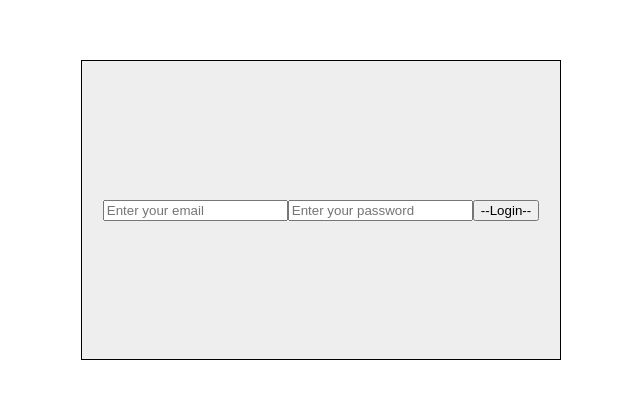
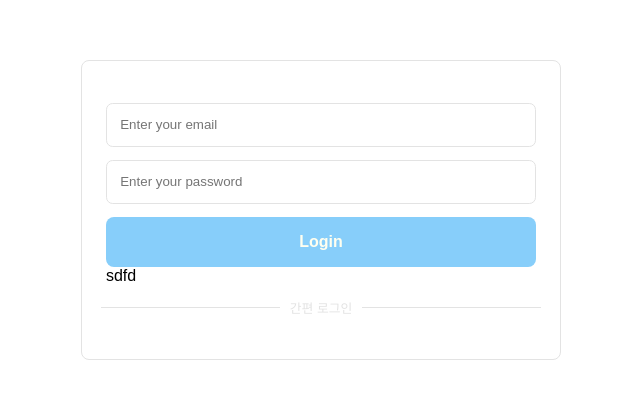
Before and after one commit to hojuncha997/ts-react-basic-template, a React (Create React App) app: page /dashboard in a window 1280 px wide. Shown: the part 190-588 px from the top of the page, without its empty margins (319-959 px from the left). Built offline with nearby package versions, Linux system fonts and the light colour scheme; no server answers.

Commit message:
feat: 로그인 폼 수정작업

```diff
--- a/src/components/auth/LoginComponent.tsx
+++ b/src/components/auth/LoginComponent.tsx
@@ -14,6 +14,7 @@ export default function LoginComponent({
       <StyledLoginComponent>
         <LoginFormContainer>
           <LoginForm></LoginForm>
+          <StyledSpan>간편 로그인</StyledSpan>
         </LoginFormContainer>
       </StyledLoginComponent>
     </>
@@ -36,6 +37,33 @@ const LoginFormContainer = styled.form`
   //   height: 100vh;
   min-width: min(90%, 30em);
   min-height: 300px;
-  background-color: #eee;
-  border: 1px solid #000;
+  background-color: #fff;
+  border: 1px solid #e3e3e3;
+  border-radius: 0.5em;
 `;
+
+const StyledSpan = styled.span`
+  color: #e3e3e3;
+  margin-top: 1em;
+  font-size: 0.8rem;
+  display: flex;
+  align-items: center;
+  width: 100%;
+
+  &::before,
+  &::after {
+    content: "";
+    flex: 1;
+    border-bottom: 1px solid #e3e3e3;
+  }
+
+  &::before {
+    margin-right: 10px;
+    margin-left: 1.5em;
+  }
+
+  &::after {
+    margin-right: 1.5em;
+    margin-left: 10px;
+  }
+`;
--- a/src/components/auth/LoginForm.tsx
+++ b/src/components/auth/LoginForm.tsx
@@ -1,7 +1,7 @@
 import { ReactNode, useState } from "react";
 import { useAuthContext } from "../../auth/useAuthContext";
 
-export default function LoginPage(): JSX.Element {
+export default function  LoginPage(): JSX.Element {
   /*
   JwtContext에서 login 함수를 가져와서 사용.
   파라미터가 전달되고, API통신 뒤, 성공하면 그 값은 login함수 내부의 dispatch 함수를 통해 전달함.
@@ -14,6 +14,8 @@ export default function LoginPage(): JSX.Element {
     email: "",
     password: "",
   });
+
+  const [seePassword, setSeePassword] = useState<boolean>(false);
 
   /*
 
@@ -54,23 +56,34 @@ export default function LoginPage(): JSX.Element {
 
   return (
     <>
-      <div>
+      <div style={{width:"90%"}}>
         <form>
+          <div style={{display:"flex", flexDirection:"column"}}>
           <input
             type="text"
             name="email"
             value={user.email}
             onChange={handleChange}
             placeholder="Enter your email"
+            style={{ padding:"1em", border: "solid 1px #e3e3e3", borderRadius:"0.5em"}}
           />
           <input
-            type="password"
+            type={seePassword ? "text" : "password"}
             name="password"
             onChange={handleChange}
             placeholder="Enter your password"
+            style={{ padding:"1em", margin:"1em 0", border: "solid 1px #e3e3e3", borderRadius:"0.5em"}}
+
           />
-          <button onClick={handleSubmit}>--Login--</button>
+          </div>
+          <div style={{display:"flex" , justifyContent:"space-between"}}>
+            <button onClick={handleSubmit} style={{padding:"1em" ,
+              flex: "1",
+              border: "none",
+              borderRadius:"0.5em", backgroundColor:"lightskyblue", fontSize:"1em", fontWeight:"600", color:"ivory"}}>Login</button>
+          </div>
         </form>
+        <span onClick={() => setSeePassword((prev) => (!prev)) }>sdfd</span>
       </div>
     </>
   );
```
